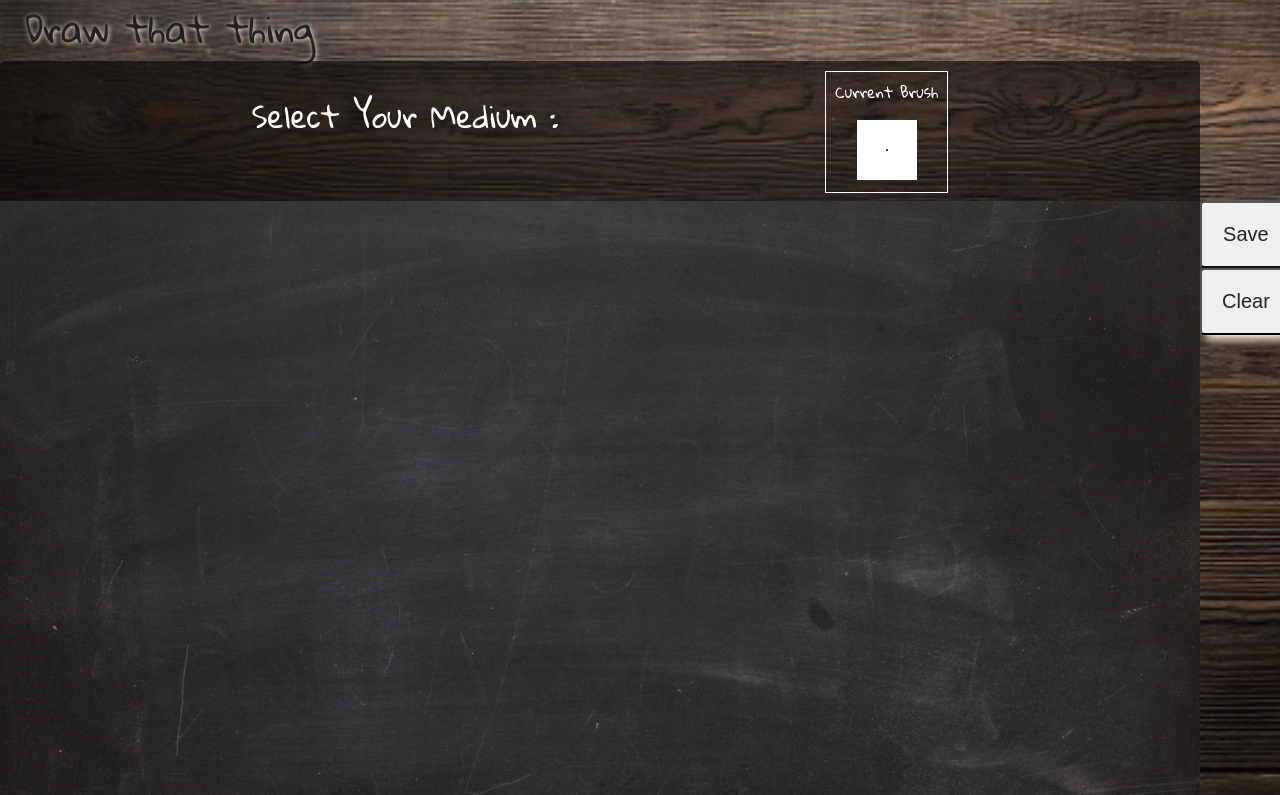
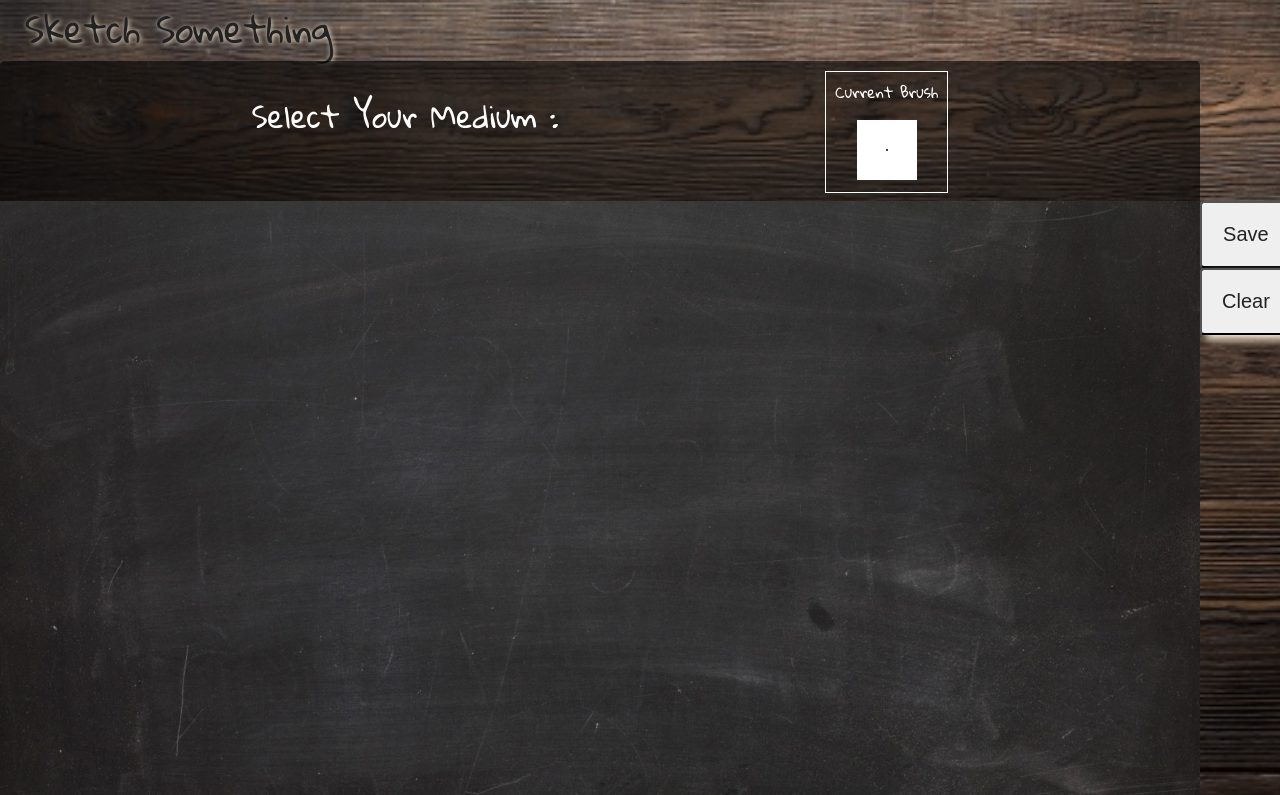
Before and after one commit to macandrew6/sketch-something, a website built with webpack: page index.html in a window 1280 px wide. Shown: the top 795 px of the page. Built offline with nearby package versions, Linux system fonts and the light colour scheme; a web font is replaced by a local one.

Commit message:
changes main title and h2 of the page

```diff
--- a/index.html
+++ b/index.html
@@ -8,11 +8,11 @@
   <link rel="stylesheet" href="./dist/styles/medium_selector.css">
   <link href="https://fonts.googleapis.com/css?family=Gloria+Hallelujah|Stylish&display=swap" rel="stylesheet">
   <meta http-equiv="X-UA-Compatible" content="ie=edge">
-  <title>Draw That Thing</title>
+  <title>Sketch Something</title>
   <!--[if IE]><script type="text/javascript" src="../excanvas.js"></script><![endif]-->
 </head>
 <body>
-  <div class="app-title">Draw that thing</div>
+  <div class="app-title">Sketch Something</div>
     <div class="canvas-container">
 
       <div class="medium-controls-container">
```
